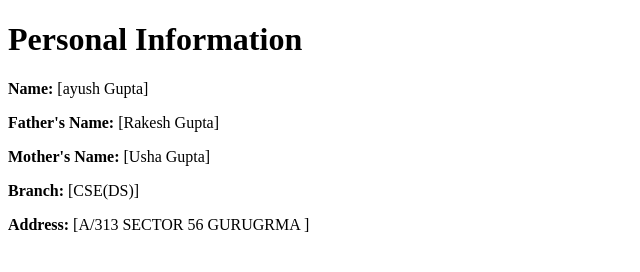
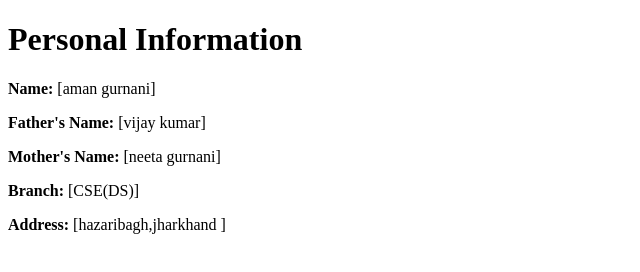
Before and after one commit to amang1309/web-assignment, a plain HTML site: page index.html in a window 1280 px wide. Shown: the whole page, without its empty margins (0-640 px from the left). Drawn offline with Linux system fonts and the light colour scheme.

Commit message:
Update index.html

```diff
--- a/index.html
+++ b/index.html
@@ -7,11 +7,11 @@
 
     <h1>Personal Information</h1>
 
-    <p><strong>Name:</strong> [ayush Gupta]</p>
-    <p><strong>Father's Name:</strong> [Rakesh Gupta]</p>
-    <p><strong>Mother's Name:</strong> [Usha Gupta]</p>
+    <p><strong>Name:</strong> [aman gurnani]</p>
+    <p><strong>Father's Name:</strong> [vijay kumar]</p>
+    <p><strong>Mother's Name:</strong> [neeta gurnani]</p>
     <p><strong>Branch:</strong> [CSE(DS)]</p>
-    <p><strong>Address:</strong> [A/313 SECTOR 56 GURUGRMA ]</p>
+    <p><strong>Address:</strong> [hazaribagh,jharkhand ]</p>
 
 </body>
 </html>
```
